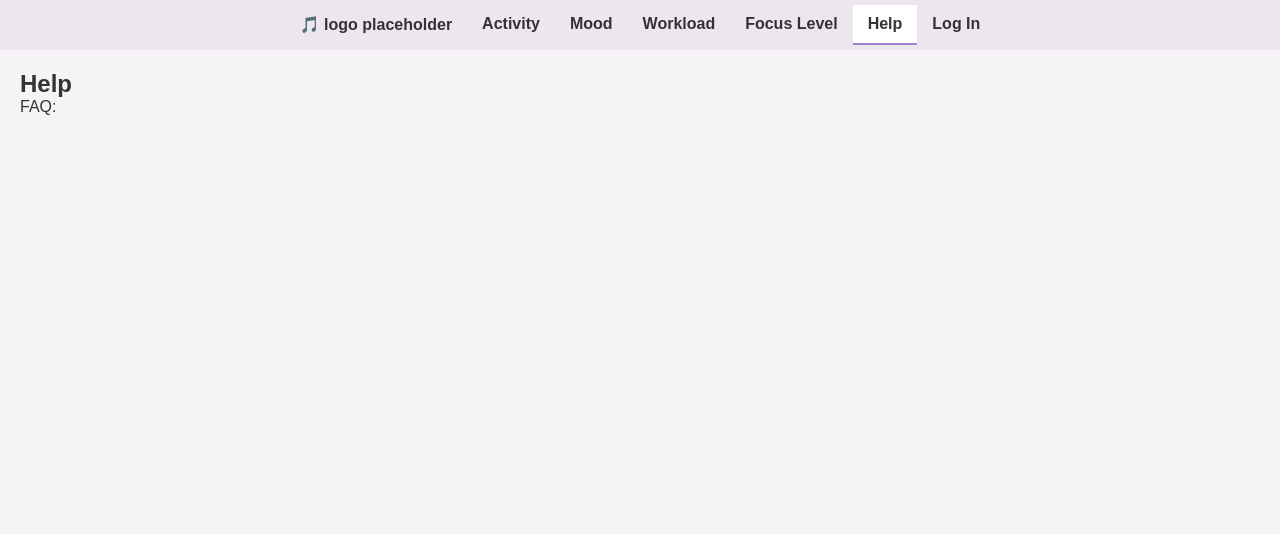
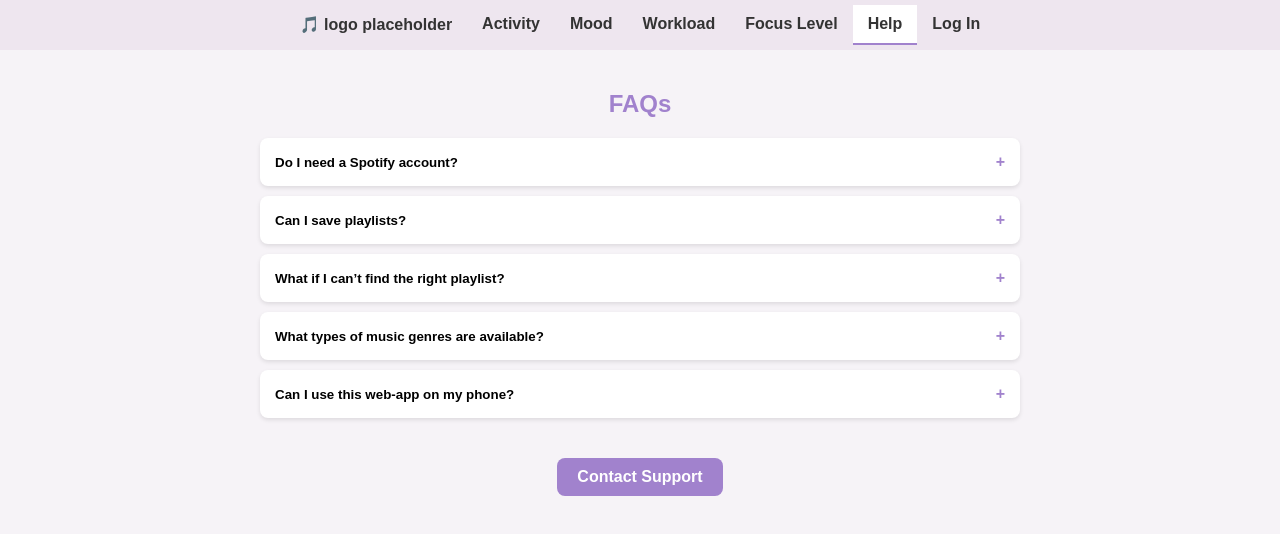
Before and after one commit to IvetteSaldanaHernandez/Sonaura, a React (Create React App) app in the folder frontend/: page /help in a window 1280 px wide. Shown: the top 534 px of the page. Built offline with nearby package versions, Linux system fonts and the light colour scheme.

Commit message:
Updated Help page
now matches wireframe

```diff
--- /dev/null
+++ b/frontend/src/components/Help.css
@@ -0,0 +1,76 @@
+.help {
+  background-color: #f6f3f7;
+  padding: 20px;
+  max-width: 800px;
+  margin: 0 auto;
+  color: #333;
+}
+
+.help h1 {
+  font-size: 1.5em;
+  text-align: center;
+  color: #a182cd;
+  margin-bottom: 20px;
+}
+
+.faq-section {
+  margin-bottom: 40px;
+}
+
+.faq-section h2 {
+  font-size: 1.2em;
+  color: #a182cd;
+  margin-bottom: 15px;
+}
+
+.faq-item {
+  margin-bottom: 10px;
+}
+
+.faq-question {
+  width: 100%;
+  padding: 15px;
+  background-color: #fff;
+  border: none;
+  border-radius: 8px;
+  text-align: left;
+  font-weight: bold;
+  cursor: pointer;
+  box-shadow: 0 2px 4px rgba(0,0,0,0.1);
+  display: flex;
+  justify-content: space-between;
+  align-items: center;
+}
+
+.faq-toggle {
+  font-size: 1.2em;
+  color: #a182cd;
+}
+
+.faq-answer {
+  padding: 15px;
+  background-color: #fff;
+  border-radius: 0 0 8px 8px;
+  margin-top: -10px;
+  box-shadow: 0 2px 4px rgba(0,0,0,0.1);
+  line-height: 1.6;
+}
+
+.support {
+  text-align: center;
+}
+
+.support-button {
+  display: inline-block;
+  padding: 10px 20px;
+  background-color: #a182cd;
+  color: #fff;
+  text-decoration: none;
+  border-radius: 8px;
+  font-weight: bold;
+  transition: background-color 0.3s;
+}
+
+.support-button:hover {
+  background-color: #8e6abf;
+}
--- a/frontend/src/components/Help.js
+++ b/frontend/src/components/Help.js
@@ -1,12 +1,52 @@
-// src/components/Help.js
-import React from 'react';
+import React, { useState } from 'react';
+import './Help.css';
 
 const Help = () => {
+  const [openIndex, setOpenIndex] = useState(null);
+
+  const faqs = [
+    {
+      question: "Do I need a Spotify account?",
+      answer: "Yes, you'll need to log in with Spotify to access playlists."
+    },
+    {
+      question: "Can I save playlists?",
+      answer: "Yes, you can open them directly in Spotify and save them to your library."
+    },
+    {
+      question: "What if I can’t find the right playlist?",
+      answer: "If you can't find a suitable playlist, try adjusting your mood, workload, or focus level settings. You can also contact support for personalized assistance."
+    },
+    {
+      question: "What types of music genres are available?",
+      answer: "The app pulls from Spotify's wide range of genres, including lo-fi, classical, jazz, ambient, pop, and more, depending on your study needs."
+    },
+    {
+      question: "Can I use this web-app on my phone?",
+      answer: "Yes, the app is web-based and can be accessed through your mobile browser."
+    }
+  ];
+
   return (
-    <div>
-      <h2>Help</h2>
-      <p>FAQ:</p>
-      {/* Add more help content */}
+    <div className="help">
+      <h1>FAQs</h1>
+      <section className="faq-section">
+        {faqs.map((faq, index) => (
+          <div className="faq-item" key={index}>
+            <button
+              className="faq-question"
+              onClick={() => setOpenIndex(openIndex === index ? null : index)}
+            >
+              {faq.question}
+              <span className="faq-toggle">{openIndex === index ? '−' : '+'}</span>
+            </button>
+            {openIndex === index && <p className="faq-answer">{faq.answer}</p>}
+          </div>
+        ))}
+      </section>
+      <div className="support">
+        <a href="mailto:ivette.saldanahernandez@gmail.com" className="support-button">Contact Support</a>
+      </div>
     </div>
   );
 };
```
